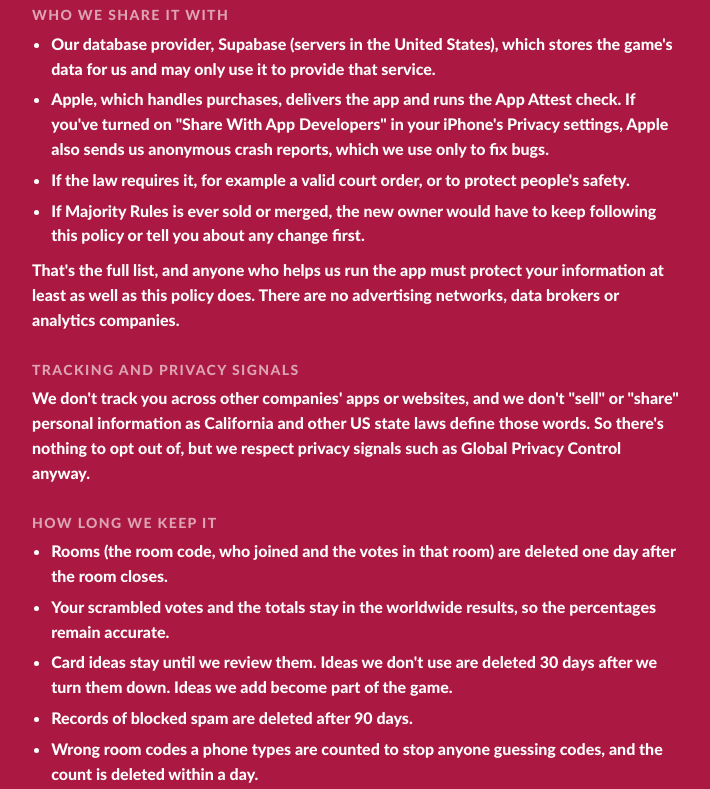
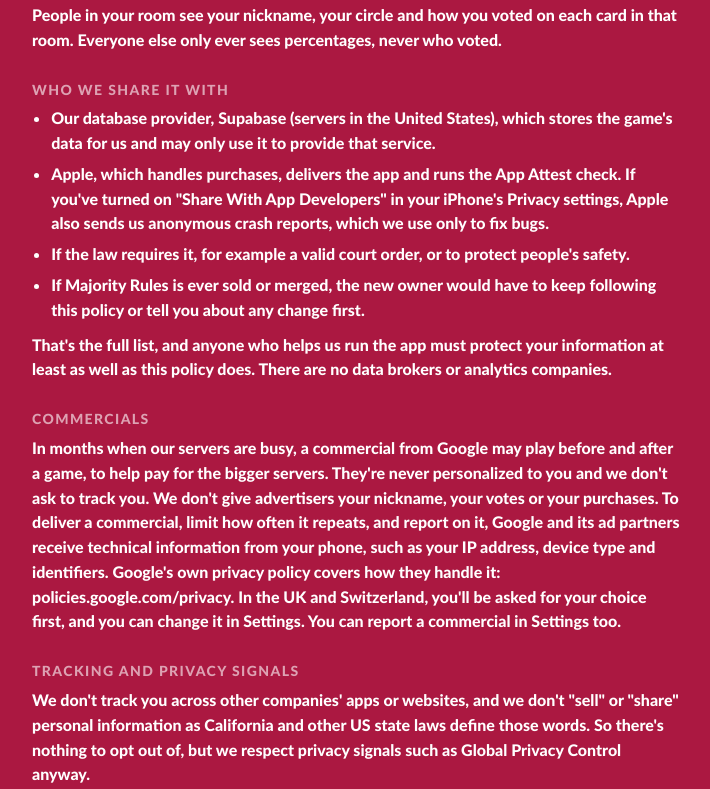
Before and after one commit to majority-rules/legal, a plain HTML site: page privacy/index.html in a window 1280 px wide. Shown: the part 2011-2800 px from the top of the page, without its empty margins (284-994 px from the left). Drawn offline with Linux system fonts and the light colour scheme.

Commit message:
Privacy: commercials in busy months (rebuilt from the app's text)
Co-Authored-By: Claude Opus 5.5 <noreply@anthropic.com>

```diff
--- a/privacy/index.html
+++ b/privacy/index.html
@@ -16,7 +16,7 @@
 <p class="updated">Last updated [launch date]</p>
 <section>
 <h2>The short version</h2>
-<ul><li>Majority Rules never asks for your real name, email, phone number, contacts, photos or location.</li><li>There are no ads, no ad trackers and no analytics companies in the app.</li><li>We don't sell your information, and we don't use it to track you across other apps or websites.</li><li>Worldwide results are only ever shown as percentages. Nobody outside your room sees how you voted.</li><li>You can delete your data at any time with Delete My Data in Settings.</li></ul>
+<ul><li>Majority Rules never asks for your real name, email, phone number, contacts, photos or location.</li><li>Ads only appear in months when our servers are busy, to help pay for the bigger servers, as a commercial before and after a game, never during one. Nobody in a group sees them if anyone in the group owns a Party Pack. They're never personalized, and there are no analytics companies in the app.</li><li>We don't sell your information, and we don't use it to track you across other apps or websites.</li><li>Worldwide results are only ever shown as percentages. Nobody outside your room sees how you voted.</li><li>You can delete your data at any time with Delete My Data in Settings.</li></ul>
 </section>
 <section>
 <h2>Who we are</h2>
@@ -51,7 +51,11 @@
 <section>
 <h2>Who we share it with</h2>
 <ul><li>Our database provider, Supabase (servers in the United States), which stores the game's data for us and may only use it to provide that service.</li><li>Apple, which handles purchases, delivers the app and runs the App Attest check. If you've turned on "Share With App Developers" in your iPhone's Privacy settings, Apple also sends us anonymous crash reports, which we use only to fix bugs.</li><li>If the law requires it, for example a valid court order, or to protect people's safety.</li><li>If Majority Rules is ever sold or merged, the new owner would have to keep following this policy or tell you about any change first.</li></ul>
-<p>That's the full list, and anyone who helps us run the app must protect your information at least as well as this policy does. There are no advertising networks, data brokers or analytics companies.</p>
+<p>That's the full list, and anyone who helps us run the app must protect your information at least as well as this policy does. There are no data brokers or analytics companies.</p>
+</section>
+<section>
+<h2>Commercials</h2>
+<p>In months when our servers are busy, a commercial from Google may play before and after a game, to help pay for the bigger servers. They're never personalized to you and we don't ask to track you. We don't give advertisers your nickname, your votes or your purchases. To deliver a commercial, limit how often it repeats, and report on it, Google and its ad partners receive technical information from your phone, such as your IP address, device type and identifiers. Google's own privacy policy covers how they handle it: policies.google.com/privacy. In the UK and Switzerland, you'll be asked for your choice first, and you can change it in Settings. You can report a commercial in Settings too.</p>
 </section>
 <section>
 <h2>Tracking and privacy signals</h2>
```
